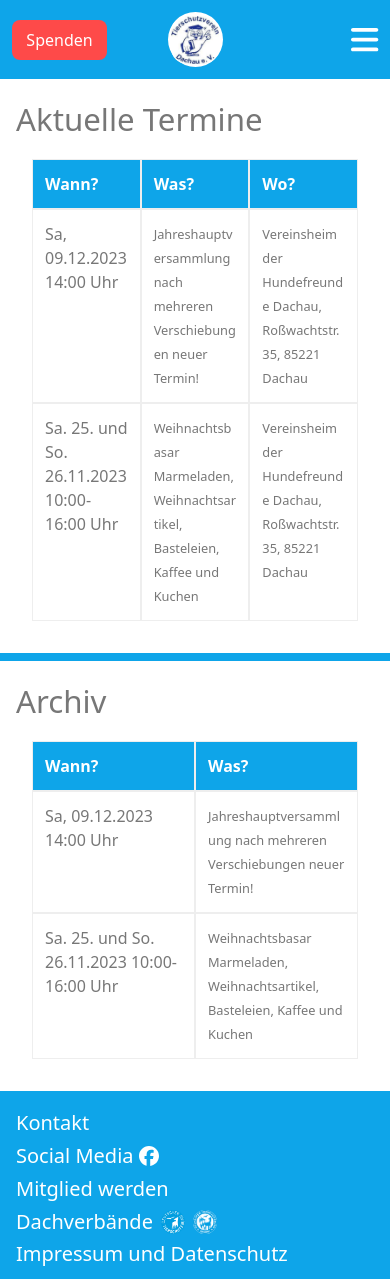
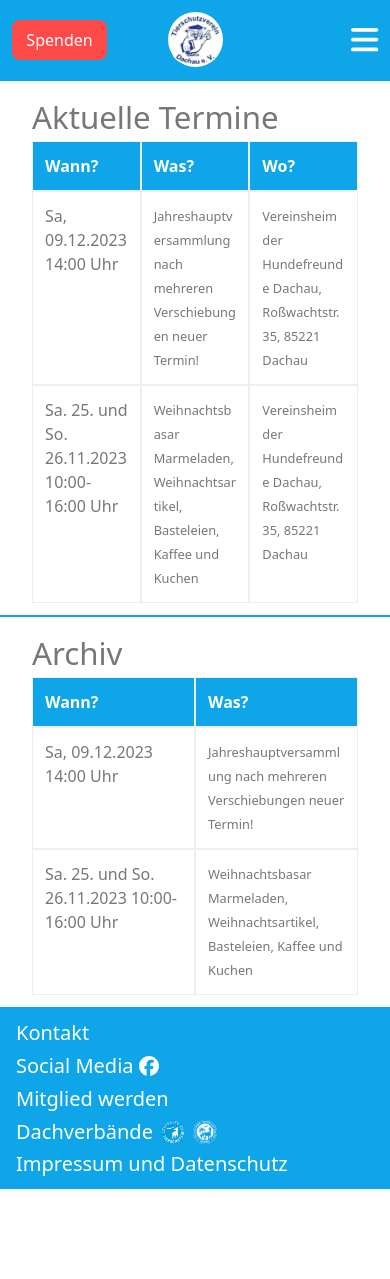
Before and after one commit to MrburnsDAOC/dci-final-project, a React (Vite) app in the folder frontend/: page /termine in a window 390 px wide. After the commit the page ends 1189 px from the top, so only its background shows below. Built offline with nearby package versions, Linux system fonts and the light colour scheme; a web font is replaced by a local one.

Commit message:
added thirdBg color, media queries to Section, changed divs to Section where necessary

```diff
--- a/frontend/src/layout/Section.jsx
+++ b/frontend/src/layout/Section.jsx
@@ -1,7 +1,7 @@
 // eslint-disable-next-line react/prop-types
 const Section = ({ children }) => {
   return (
-    <section className="bg-secondBg px-8 py-3 my-0.5 xl:px-36">
+    <section className="bg-secondBg px-8 py-3 my-0.5 break-words xl:px-36">
       {children}
     </section>
   );
--- a/frontend/src/pages/spenden/Spenden.jsx
+++ b/frontend/src/pages/spenden/Spenden.jsx
@@ -49,24 +49,21 @@ const Spenden = () => {
           Oder alternativ einfach per PayPal spenden:
         </p>
 
-        <div className="mb-4">
+        <div className="flex flex-col mb-4 w-40 h-15 mx-auto sm:mx-0">
           <img
             src={Paypal}
             alt="paypal"
-            className="w-40 h-15 cursor-pointer mx-auto"
+            className=" cursor-pointer mx-auto md:mx-0 py-2"
             onClick={openPaypalLink}
           />
-        </div>
-
-        <div>
           <img
             src={Btn}
             alt="spenden"
-            className="w-30 h-15 cursor-pointer mx-auto"
+            className=" cursor-pointer mx-auto py-2 md:mx-0"
             onClick={openDonateLink}
           />
-          <p className="mt-4 font-bold">Vielen Dank für Ihre Unterstützung!</p>
         </div>
+        <p className="mt-4 font-bold">Vielen Dank für Ihre Unterstützung!</p>
       </Section>
 
       <Section>
--- a/frontend/src/pages/termine/Termine.jsx
+++ b/frontend/src/pages/termine/Termine.jsx
@@ -1,4 +1,5 @@
 import H2 from "../../layout/H2";
+import Section from "../../layout/Section";
 
 const events = [
   {
@@ -33,10 +34,11 @@ const archivEvents = [
 const Termine = () => {
   return (
     <div>
-      <div className="bg-white break-words p-4">
+      {/* <div className="bg-white break-words p-4"> */}
+      <Section>
         {/* md:w-375 md:h-812 md:m-auto */}
         <H2>Aktuelle Termine</H2>
-        <div className="grid grid-cols-3 p-4 ">
+        <div className="grid grid-cols-3">
           <div className="bg-mainBg text-white border p-3">
             <p className="text-lg font-semibold">Wann?</p>
           </div>
@@ -61,12 +63,14 @@ const Termine = () => {
             </div>
           ))}
         </div>
-      </div>
+        {/* </div> */}
+      </Section>
 
-      <div>
-        <div className="bg-white my-2 break-words p-4">
+      <Section>
+        {/* <div> */}
+        {/* <div className="bg-white my-2 break-words p-4"> */}
         <H2>Archiv</H2>
-          <div className="grid grid-cols-2  p-4 ">
+        <div className="grid grid-cols-2">
           <div className="bg-mainBg text-white border p-3">
             <p className="text-lg font-semibold">Wann?</p>
           </div>
@@ -75,10 +79,7 @@ const Termine = () => {
           </div>
 
           {archivEvents.map((archivEvent) => (
-              <div
-                key={archivEvent.id}
-                className="grid grid-cols-2  col-span-2 "
-              >
+            <div key={archivEvent.id} className="grid grid-cols-2  col-span-2 ">
               <div className="border p-3">
                 <p>{archivEvent.wann}</p>
               </div>
@@ -88,8 +89,9 @@ const Termine = () => {
             </div>
           ))}
         </div>
-        </div>
-      </div>
+      </Section>
+      {/* </div> */}
+      {/* </div> */}
     </div>
   );
 };
--- a/frontend/src/pages/ueberUns/Presse.jsx
+++ b/frontend/src/pages/ueberUns/Presse.jsx
@@ -87,9 +87,8 @@ function Presse() {
   return (
     <div>
       <NextButton />
-
-      {/* Pressestimmen */}
-      <div className="bg-secondBg px-8 py-3">
+      <Section>
+        {/* Pressestimmen */}
         <p id="Pressestimmen"></p>
         <H2>Pressestimmen</H2>
         <p>
@@ -115,7 +114,7 @@ function Presse() {
         </div>
 
         {pressestimmen.map((stimmen) => (
-          <div key={stimmen.id} className="grid grid-cols-3  col-span-3">
+          <div key={stimmen.id} className="grid grid-cols-3 col-span-3">
             <div className="border p-3 col-span-1 ">
               <p>{stimmen.datum}</p>
             </div>
@@ -127,9 +126,9 @@ function Presse() {
             </div>
           </div>
         ))}
-      </div>
+      </Section>
 
-      {/* Sontige-Medien */}
+      {/* Sontige-Medienberichte */}
       <Section>
         <p id="Sonstige-Medien"></p>
 
@@ -164,7 +163,7 @@ function Presse() {
         </div>
       </Section>
 
-      {/* DATZ */}
+      {/*Mitgliederzeitschrift DATZ */}
       <Section>
         <p id="DATZ"></p>
 
@@ -181,13 +180,13 @@ function Presse() {
         <p className="mb-2">
           Die DATZ liegt an öffentlichen Stellen (u.a. an unseren{" "}
           <a
-            href="../spenden/Spenden.jsx"
+            href="/spenden#Futterspenden"
             target="_blank"
             rel="noopener noreferrer"
             className="text-blue-800 underline hover:cursor-pointer"
           >
             Futterspendenboxen
-          </a>{" "}
+          </a>
           , den Rathäusern, den Sparkassen und Volksbanken im Landkreis) aus.
         </p>
         <p className="mb-2">
--- a/frontend/tailwind.config.js
+++ b/frontend/tailwind.config.js
@@ -11,8 +11,11 @@ export default withMT({
     colors: {
       transparent: "transparent",
       current: "currentColor",
+      // BG
       mainBg: "#0EA5E9",
       secondBg: "#ffffff",
+      thirdBg: "#F0F9FF",
+      // TEXT
       mainText: "#777777",
       secondText: "#ffffff",
       alertText: "#ff0000",
```
Lines whose indentation alone changed are shown as unchanged.
